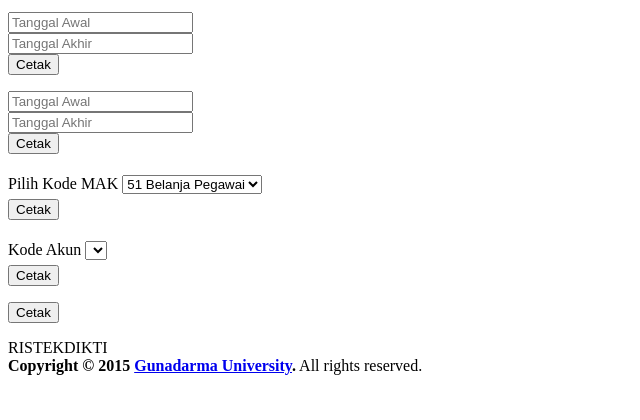
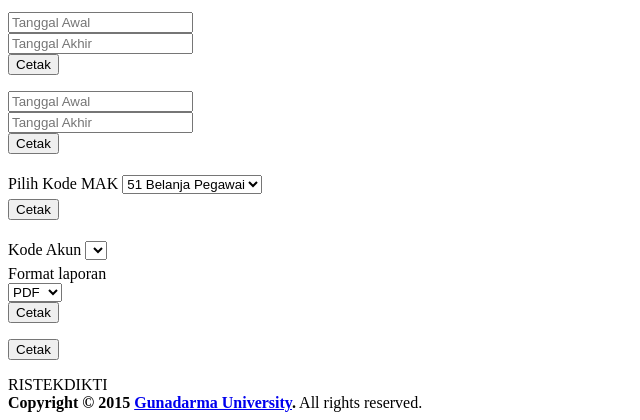
Before and after one commit to datadigicore/siprisdik, a PHP site: the page made by view/content/report.php in a window 1280 px wide. Shown: the part 2322-2742 px from the top of the page, without its empty margins (0-640 px from the left). Before the commit the page ends 2697 px from the top, so only its background shows below. Run offline with PHP 8.4, Linux system fonts and the light colour scheme; the template is opened without the code that fills it, so the values that code supplies are empty; the visitor is signed in with stand-in values (Sample User, id 1).

Commit message:
Revisi Report

```diff
--- a/view/content/report.php
+++ b/view/content/report.php
@@ -101,6 +101,7 @@
                       <option value="53" >53 Belanja Modal</option>
                   </select>
                 </div>
+
                 <!-- <div class="form-group">
                   <input type="text" name="tgl_awal" class="form-control" id="tgl_awal" placeholder="Tanggal Awal">
                 </div>
@@ -129,6 +130,15 @@
                   </select>
                 </div>
               </div>
+              <div class="box-body">
+                      <label class="col-sm-3 control-label">Format laporan</label>
+                      <div class="col-sm-4">
+                        <select name="format" id="format" class="form-control">
+                          <option value="pdf">PDF</option>
+                          <option value="word">Word</option>
+                        </select>
+                      </div>
+                    </div>
               <div class="box-footer">
                 <button type="submit" class="btn btn-flat btn-success pull-right">Cetak</button>
               </div>
```
